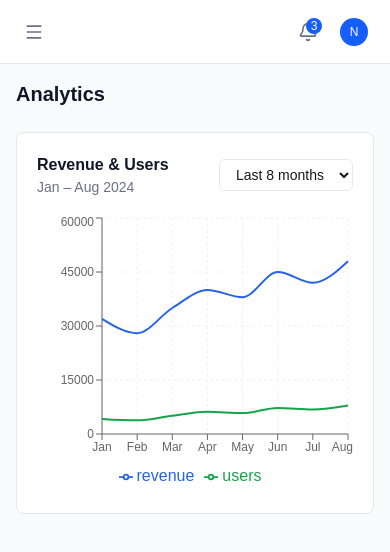
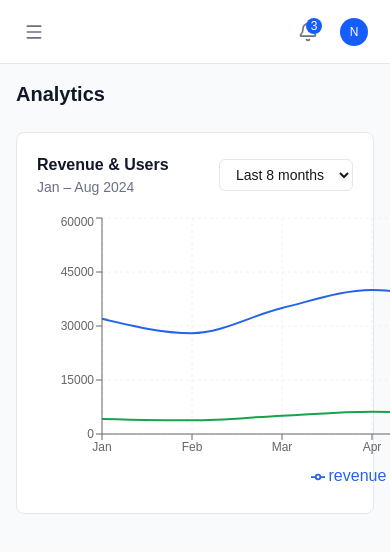
Before and after one commit to nonsodaniel/Pulseboard, a Next.js app: page /analytics in a window 390 px wide. Shown: the top 552 px of the page. Built offline with nearby package versions, Linux system fonts and the light colour scheme.

Commit message:
bug: analytics chart has fixed desktop width on mobile

```diff
--- a/components/RevenueChart.tsx
+++ b/components/RevenueChart.tsx
@@ -25,8 +25,8 @@
           <option>Last 3 months</option>
         </select>
       </div>
-      <div className="w-full" style={{ height: 280 }}>
-        <ResponsiveContainer width="100%" height="100%">
+      <div style={{ height: 280, width: 700 }}>
+        <ResponsiveContainer width={700} height="100%">
           <LineChart data={chartData}>
             <CartesianGrid strokeDasharray="3 3" stroke="#f0f0f0" />
             <XAxis dataKey="month" tick={{ fontSize: 12 }} />
```
